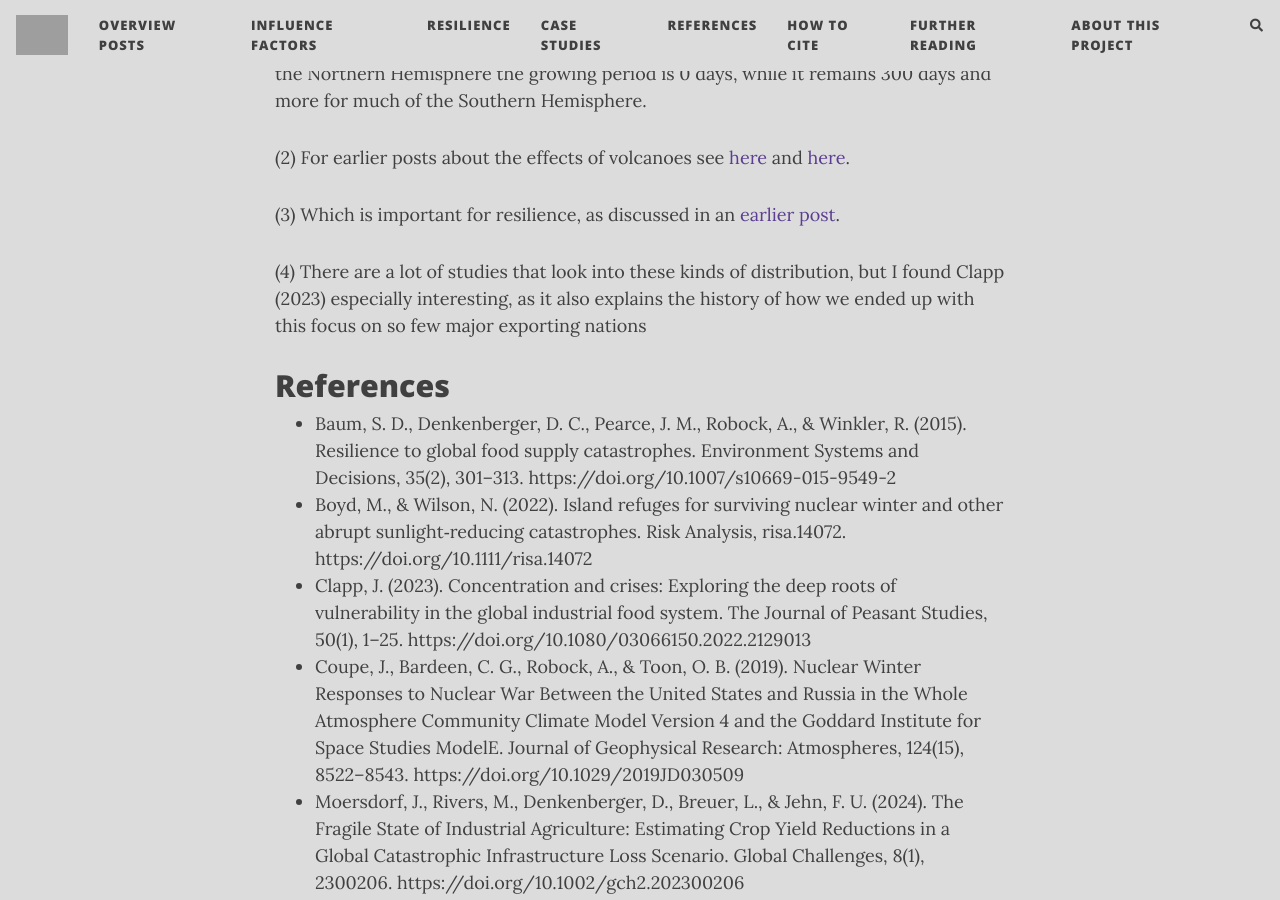
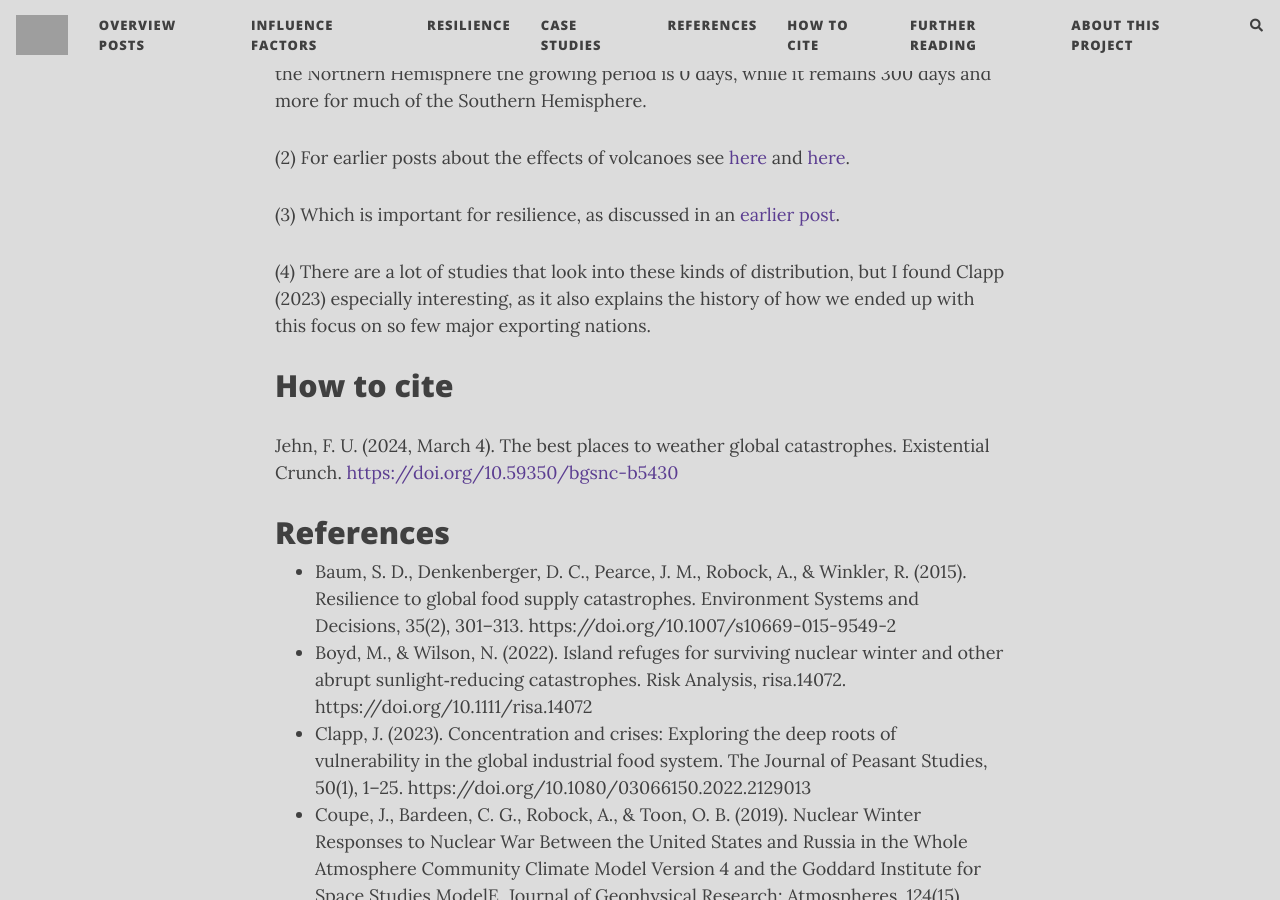
Before and after one commit to florianjehn/Societal_Collapse, a Jekyll site: the page built from _posts/2024-03-04-where_to_stay.md, in a window 1280 px wide and 900 px high, scrolled down 5354 px. Built offline with Jekyll 4.4.1, drawn with Linux system fonts in a browser that asks for light colours; nearby versions of some CDN libraries; comment, search, counter and statistics services are not loaded; grey boxes are pictures that could not be loaded.

Commit message:
Update 2024-03-04-where_to_stay.md

```diff
--- a/_posts/2024-03-04-where_to_stay.md
+++ b/_posts/2024-03-04-where_to_stay.md
@@ -75,7 +75,11 @@ Or to make a visual summary:
 
 (3) Which is important for resilience, as discussed in an [earlier post](https://florianjehn.github.io/Societal_Collapse/2023-08-16-democracy_and_resilience/).
 
-(4) There are a lot of studies that look into these kinds of distribution, but I found Clapp (2023) especially interesting, as it also explains the history of how we ended up with this focus on so few major exporting nations
+(4) There are a lot of studies that look into these kinds of distribution, but I found Clapp (2023) especially interesting, as it also explains the history of how we ended up with this focus on so few major exporting nations.
+
+# How to cite
+
+Jehn, F. U. (2024, March 4). The best places to weather global catastrophes. Existential Crunch. [https://doi.org/10.59350/bgsnc-b5430](https://doi.org/10.59350/bgsnc-b5430)
 
 # References
 
```
